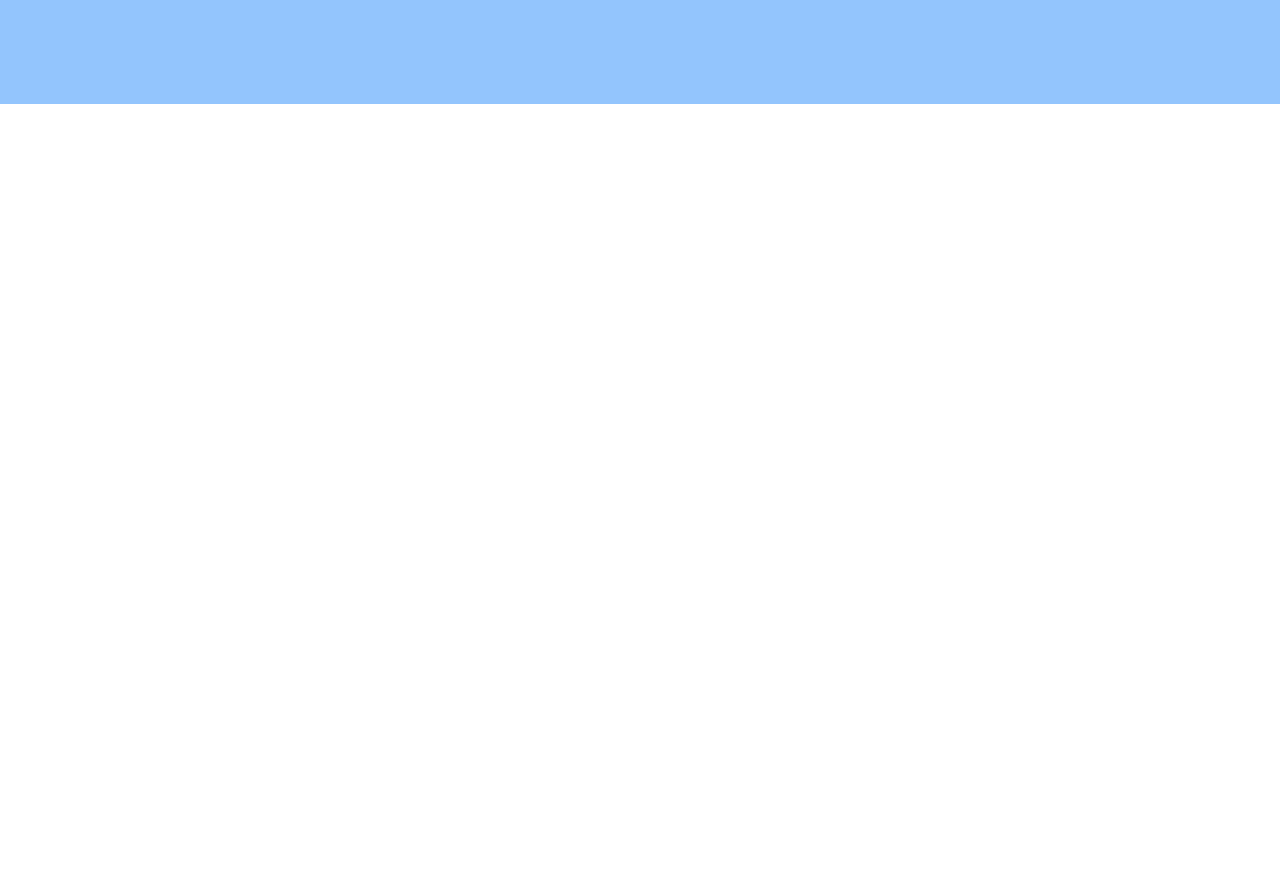
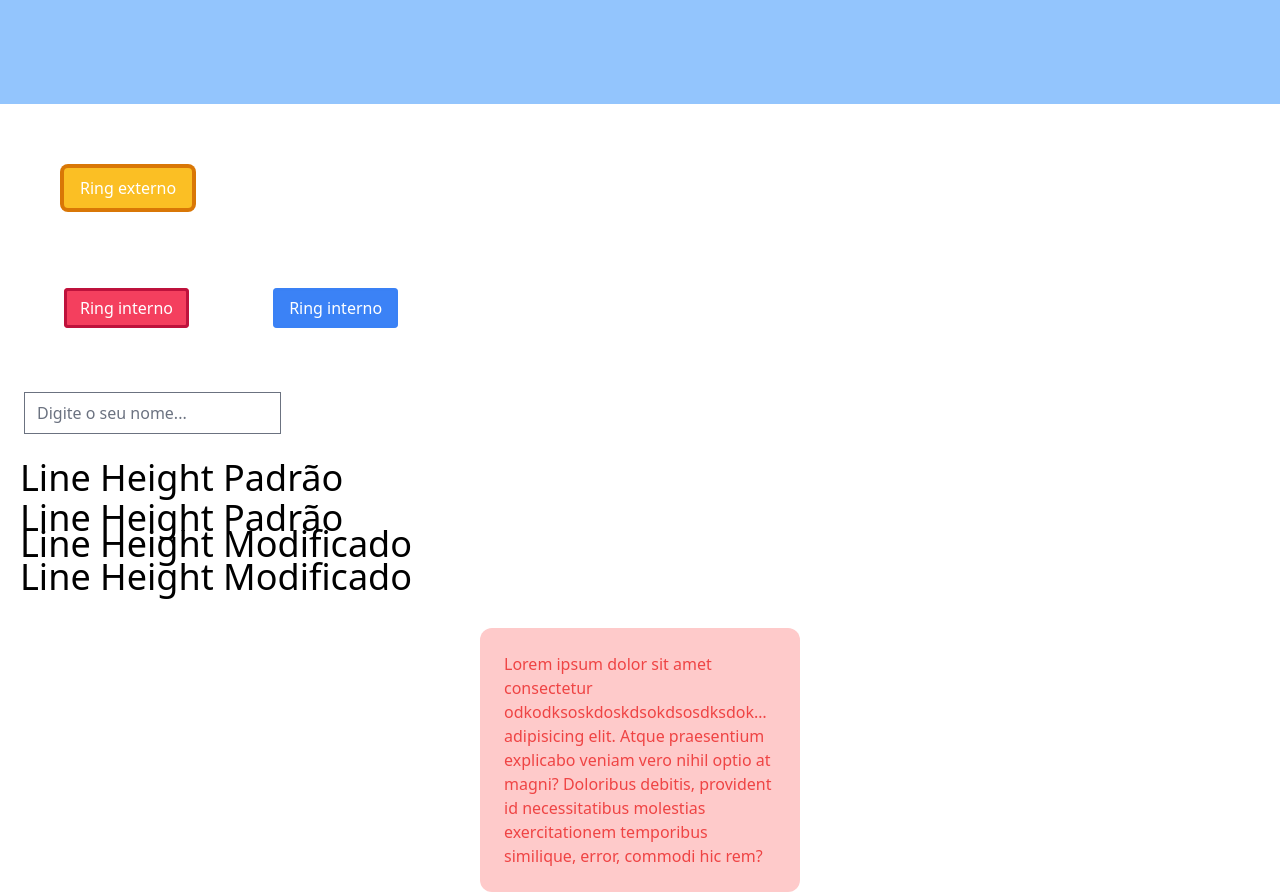
Before and after one commit to victoradauto1/Tailwindcss, a website: page novidades/src/index.html in a window 1280 px wide. Shown: the part 480-1375 px from the top of the page. Before the commit the page ends 800 px from the top, so only its background shows below. Drawn offline with Linux system fonts and the light colour scheme.

Commit message:
fechamento da sessão de novidades e purge

```diff
--- a/novidades/package.json
+++ b/novidades/package.json
@@ -5,12 +5,15 @@
   "main": "index.js",
   "scripts": {
     "test": "echo \"Error: no test specified\" && exit 1",
-    "build":"npx tailwindcss -i ./src/input.css -o ./dist/output.css --watch"
+    "build": "npx tailwindcss -i ./src/input.css -o ./dist/output.css --watch"
   },
   "keywords": [],
   "author": "",
   "license": "ISC",
   "devDependencies": {
     "tailwindcss": "^3.2.7"
+  },
+  "dependencies": {
+    "@tailwindcss/forms": "^0.5.3"
   }
 }
--- a/novidades/src/index.html
+++ b/novidades/src/index.html
@@ -8,11 +8,34 @@
 </head>
 <body>
   <div class="m-4">
-    <button id="dark-mode" class="bg-red-400 hover:bg-red-600 text-white rounded-xl p-3">Ativar/Desativar Dark Mode</button>
+    <button id="dark-mode" class="bg-red-400 hover:bg-red-600 dark:bg-green-600 dark:hover:bg-green-400 text-white rounded-xl p-3">Ativar/Desativar Dark Mode</button>
   </div>
   <div class="bg-amber-50">Está é uma nova cor</div>
   <div class="bg-amber-300 dark:bg-amber-700 h-40">cor 1</div>
   <div class="bg-green-300 dark:bg-green-700 h-40">cor 2</div>
   <div class="bg-blue-300 dark:bg-blue-700 h-40">cor 3</div>
+  <div class="m-6">
+    <button class="py-2 px-4 m-10 bg-amber-400 hover:bg-amber-600 text-white rounded ring-4 ring-amber-600">Ring externo</button>
+    <br>
+    <button class="py-2 px-4 m-10 bg-rose-500 rounded text-white ring ring-rose-700 ring-inset"> Ring interno</button>
+    <button class="py-2 px-4 m-10 bg-blue-500 rounded text-white ring focus:ring-blue-700 ring-inset"> Ring interno</button>
+  </div>
+  <div class="m-6">
+    <form action="">
+      <div>
+        <input type="text" placeholder="Digite o seu nome...">
+      </div>
+    </form>
+  </div>
+
+  <div class="m-5">
+    <h1 class="text-4xl">Line Height Padrão</h1>
+    <h1 class="text-4xl">Line Height Padrão</h1>
+    <h1 class="text-4xl leading-3">Line Height Modificado</h1>
+    <h1 class="text-4xl leading-normal">Line Height Modificado</h1>
+  </div>
+  <p class="max-w-xs m-6 p-6 mx-auto overflow-hidden overflow-ellipsis bg-red-200 text-red-500 font-medium rounded-xl">Lorem ipsum dolor sit amet consectetur odkodksoskdoskdsokdsosdksdokdsosdkosdkdsodskosdksdosdkosdksdosdkodskdsokdsodskodkdodskdodkdo adipisicing elit. Atque praesentium explicabo veniam vero nihil optio at magni? Doloribus debitis, provident id necessitatibus molestias exercitationem temporibus similique, error, commodi hic rem?</p>
+  <p class="max-w-xs m-6 p-6 mx-auto overflow-hidden overflow-clip bg-blue-200 text-blue-500 font-medium rounded-xl">Lorem ipsum dolor sit amet consectetur odkodksoskdoskdsokdsosdksdokdsosdkosdkdsodskosdksdosdkosdksdosdkodskdsokdsodskodkdodskdodkdo adipisicing elit. Atque praesentium explicabo veniam vero nihil optio at magni? Doloribus debitis, provident id necessitatibus molestias exercitationem temporibus similique, error, commodi hic rem?</p>
+  <p class="max-w-xs m-6 p-6 mx-auto overflow-hidden overflow-ellipsis bg-purple-200 text-purple-500 font-medium rounded-xl">Lorem ipsum dolor sit amet consectetur odkodksoskdoskdsokdsosdksdokdsosdkosdkdsodskosdksdosdkosdksdosdkodskdsokdsodskodkdodskdodkdo adipisicing elit. Atque praesentium explicabo veniam vero nihil optio at magni? Doloribus debitis, provident id necessitatibus molestias exercitationem temporibus similique, error, commodi hic rem?</p>
 </body>
 </html>
--- a/novidades/tailwind.config.js
+++ b/novidades/tailwind.config.js
@@ -9,5 +9,5 @@ module.exports = {
       colors: colors.amber,
     },
   },
-  plugins: [],
+  plugins: [require('@tailwindcss/forms')],
 }
```
Also changed, not shown: novidades/dist/output.css, 1 other file.
